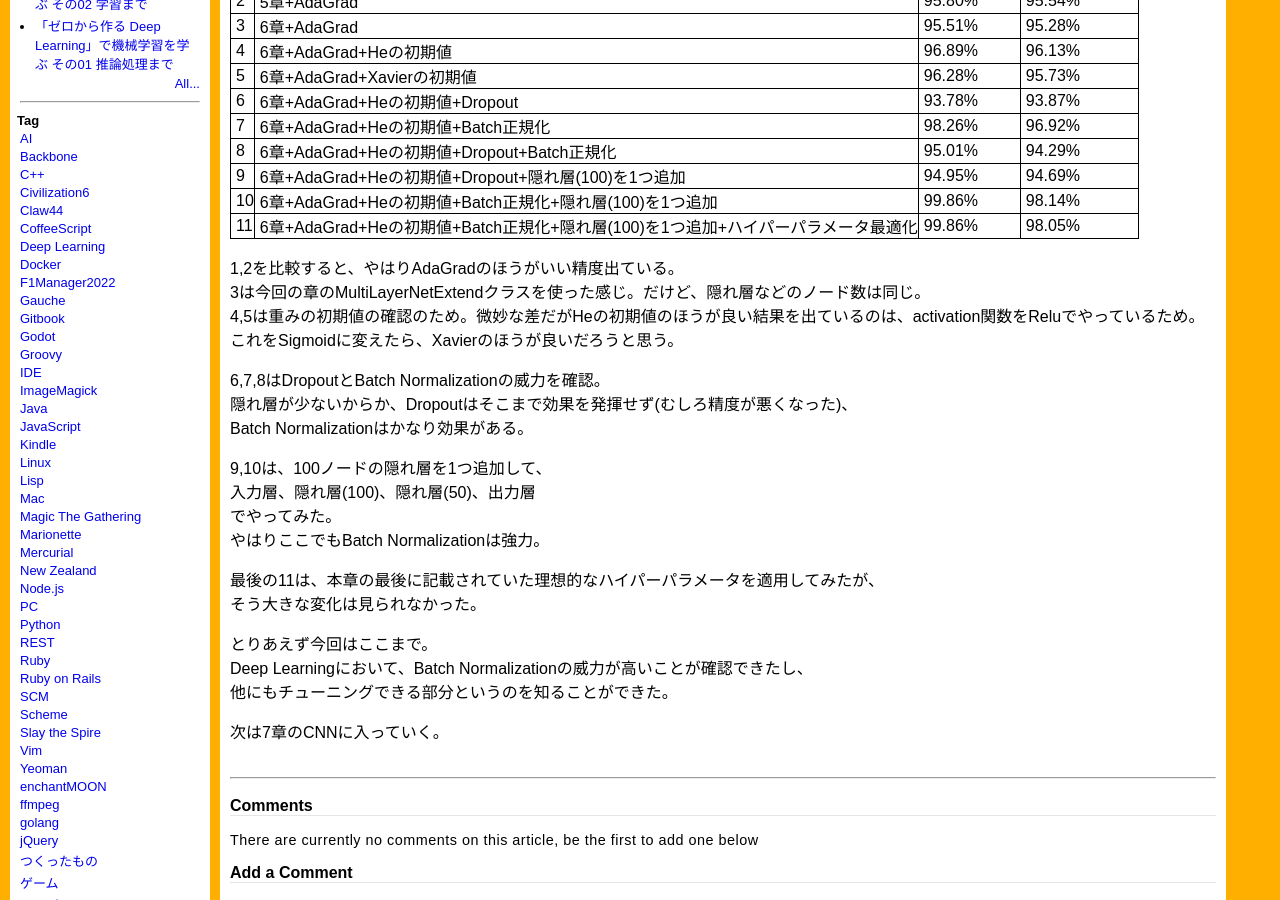
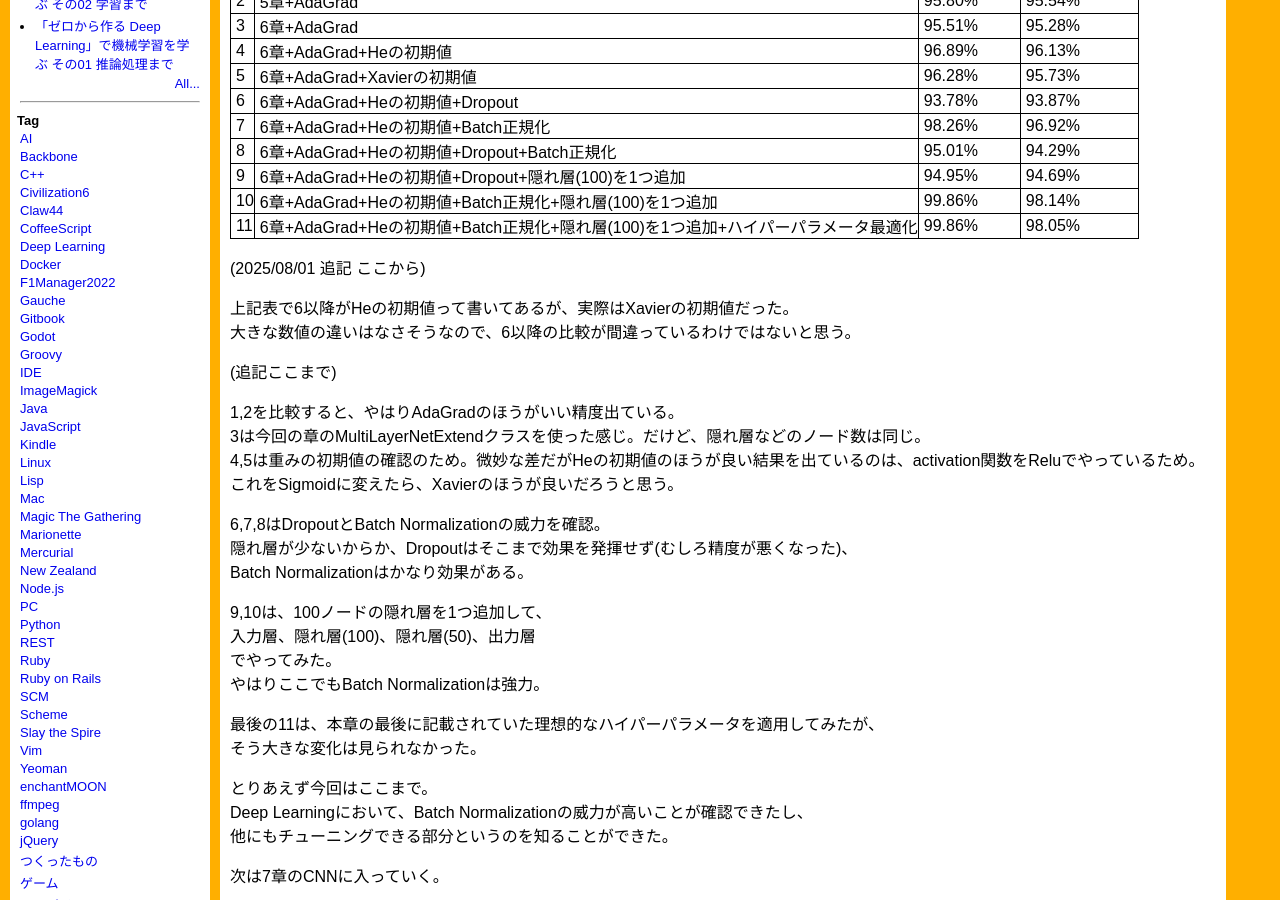
Before and after one commit to ryotakato/ryotakato.github.io, a Jekyll site: the page built from _posts/2025-07-30-learning-deep-learning-from-zero-04.md, in a window 1280 px wide and 900 px high, scrolled down 713 px. Built offline with Jekyll 4.4.1, drawn with Linux system fonts in a browser that asks for light colours.

Commit message:
fix articles

```diff
--- a/_posts/2025-07-30-learning-deep-learning-from-zero-04.md
+++ b/_posts/2025-07-30-learning-deep-learning-from-zero-04.md
@@ -68,6 +68,13 @@ Batch Normalizationとかの仕組みは分かるが実装は自分でできな
 | 11 | 6章+AdaGrad+Heの初期値+Batch正規化+隠れ層(100)を1つ追加+ハイパーパラメータ最適化 | 99.86% | 98.05% |
 
 
+(2025/08/01 追記 ここから)
+
+上記表で6以降がHeの初期値って書いてあるが、実際はXavierの初期値だった。
+大きな数値の違いはなさそうなので、6以降の比較が間違っているわけではないと思う。
+
+(追記ここまで)
+
 1,2を比較すると、やはりAdaGradのほうがいい精度出ている。
 3は今回の章のMultiLayerNetExtendクラスを使った感じ。だけど、隠れ層などのノード数は同じ。
 4,5は重みの初期値の確認のため。微妙な差だがHeの初期値のほうが良い結果を出ているのは、activation関数をReluでやっているため。
```
Also changed, not shown: _posts/2025-07-31-learning-deep-learning-from-zero-05.md (+1 -1 lines).
